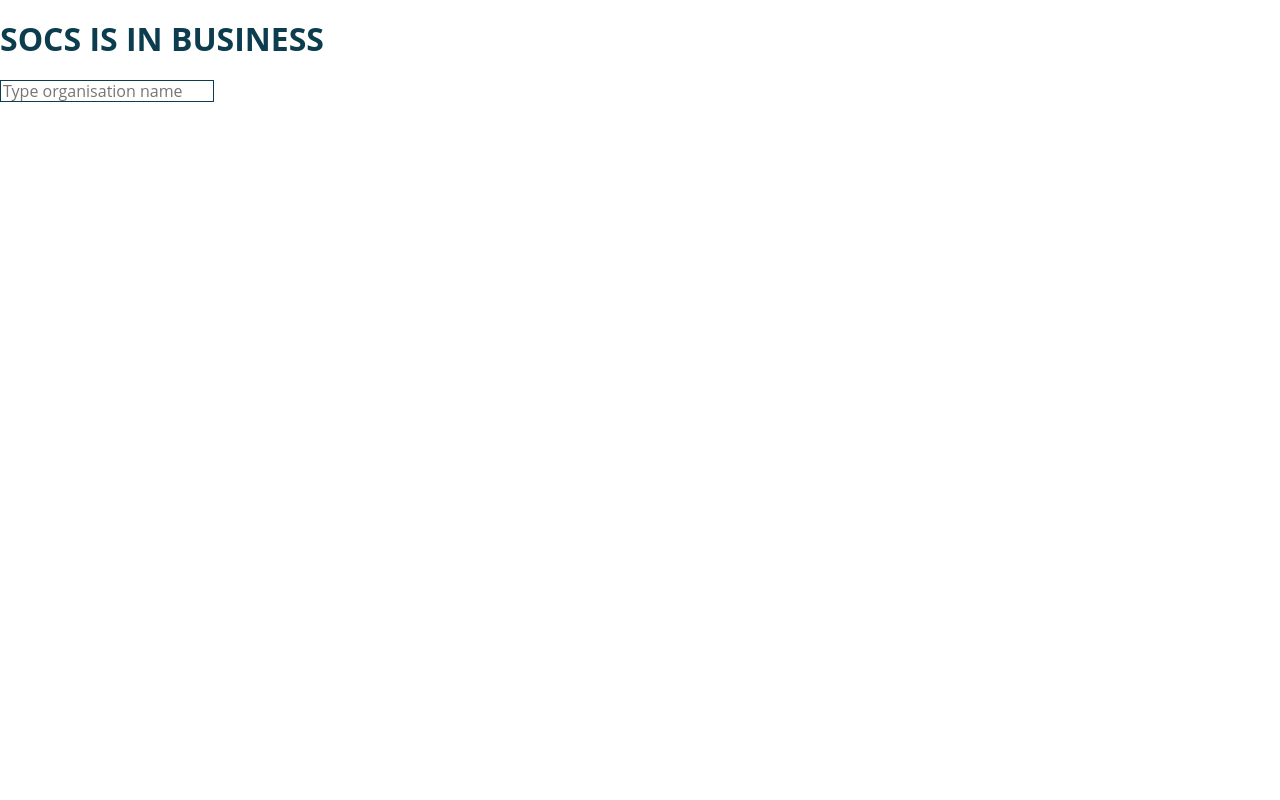
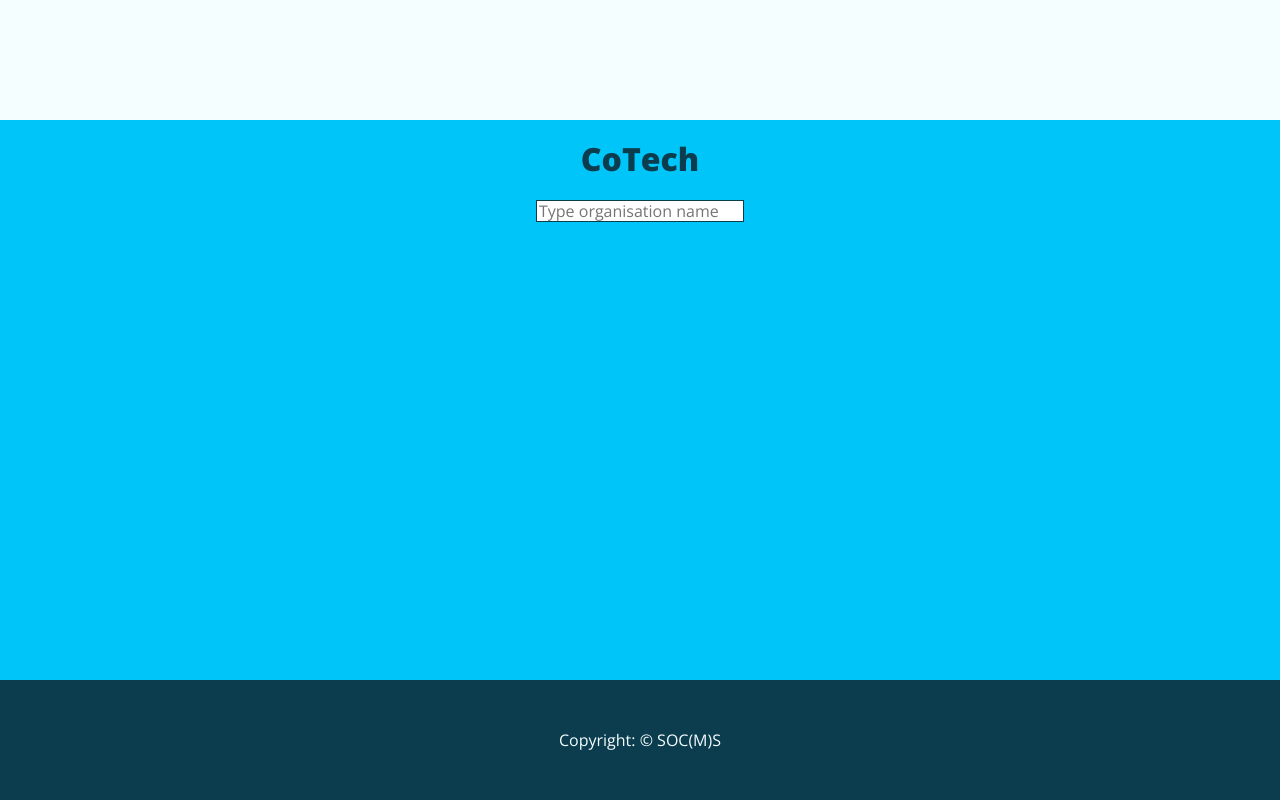
Before and after one commit to fac-15/socs, a website: page public/index.html in a window 1280 px wide. Drawn offline with nearby package versions, Linux system fonts and the light colour scheme; files that its build step writes are made by us from their sources; files whose address does not match are found by name.

Commit message:
Add google fonts and change h1

```diff
--- a/public/index.html
+++ b/public/index.html
@@ -6,12 +6,15 @@
     <meta http-equiv="X-UA-Compatible" content="ie=edge">
     <link rel="stylesheet" href="public/css/style.css">
     <link rel="stylesheet" href="public/css/normalize.css">
+    <link href="https://fonts.googleapis.com/css?family=Open+Sans:400,600,800" rel="stylesheet">
     <title>Document</title>
 </head>
 <body>
-  <main>
-    <h1>SOCS IS IN BUSINESS</h1>
+  <header>
 
+  </header>
+  <main class="main-content">
+    <h1>CoTech</h1>
 
     <div id="test"></div>
     <label for="search"><p hidden>search</p>
@@ -19,6 +22,9 @@
           <datalist id='datalist'></datalist>
     </label>
   </main>
+  <footer>
+    <p>Copyright: &copy; SOC(M)S</p>
+  </footer>
 
 <script type="text/javascript" src="public/js/request.js"></script>
 <script type="text/javascript" src="public/js/index.js"></script>
```
